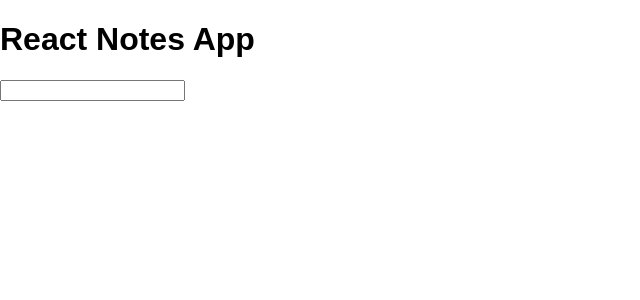
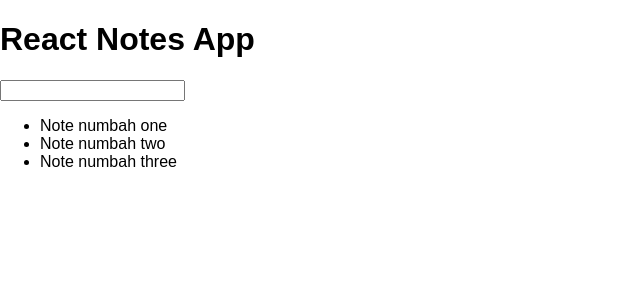
Before and after one commit to radishmouse/react-notes-app, a React (Create React App) app: page / in a window 1280 px wide. Shown: the top 300 px of the page, without its empty margins (0-640 px from the left). Built offline with nearby package versions, Linux system fonts and the light colour scheme.

Commit message:
adds document list items

```diff
--- a/src/App.js
+++ b/src/App.js
@@ -4,12 +4,19 @@ class App extends React.Component {
   render() {
     return (
       <div className="notes-app">
+
         <header className="search-bar">
           <h1>React Notes App</h1>
           <input type="text" />
         </header>
 
-        <div className="document-list"></div>
+        <div className="document-list">
+          <ul>
+            <li className="document-list-item">Note numbah one</li>
+            <li className="document-list-item">Note numbah two</li>
+            <li className="document-list-item">Note numbah three</li>
+          </ul>
+        </div>
       </div>
     );
   }
```
